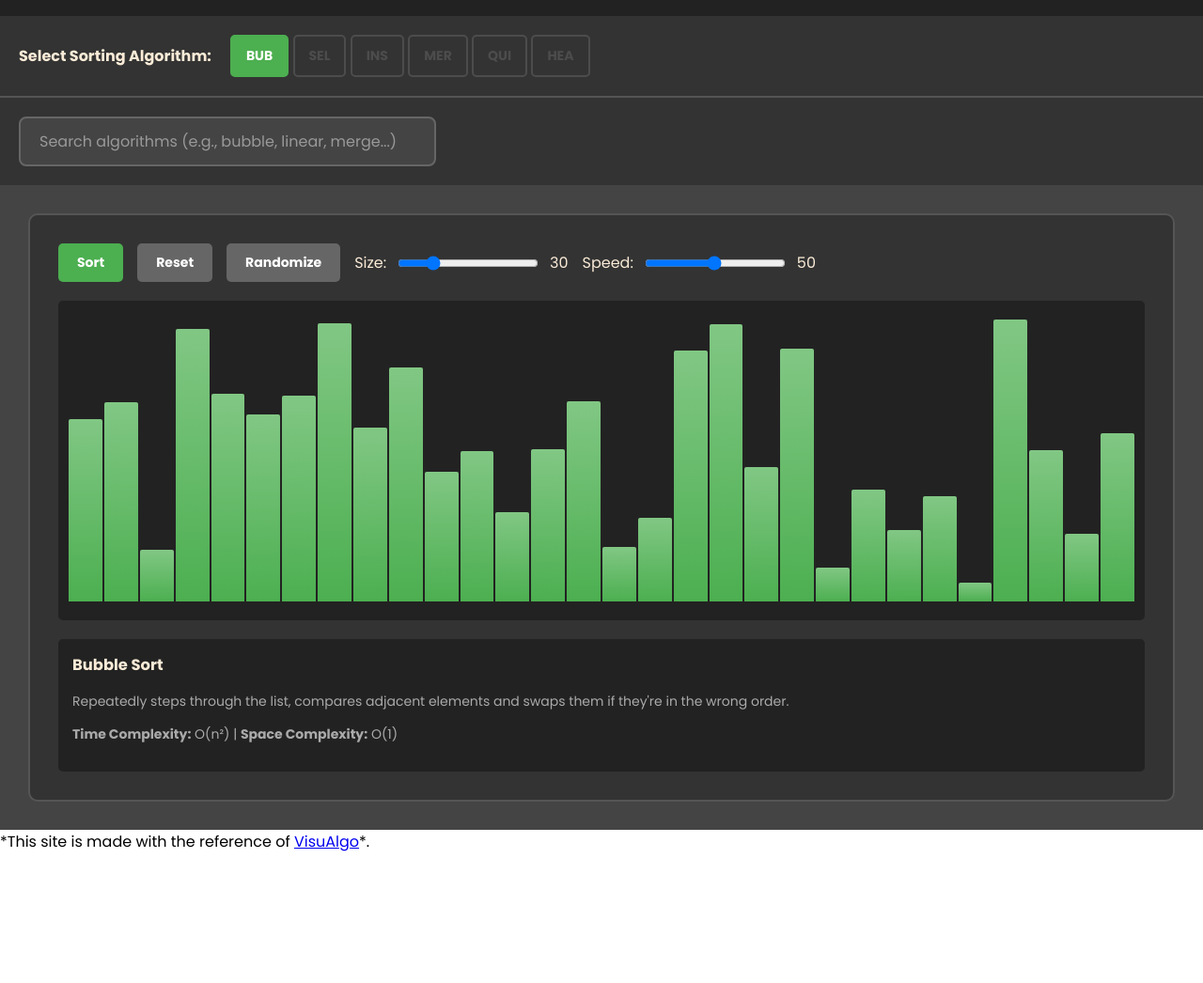
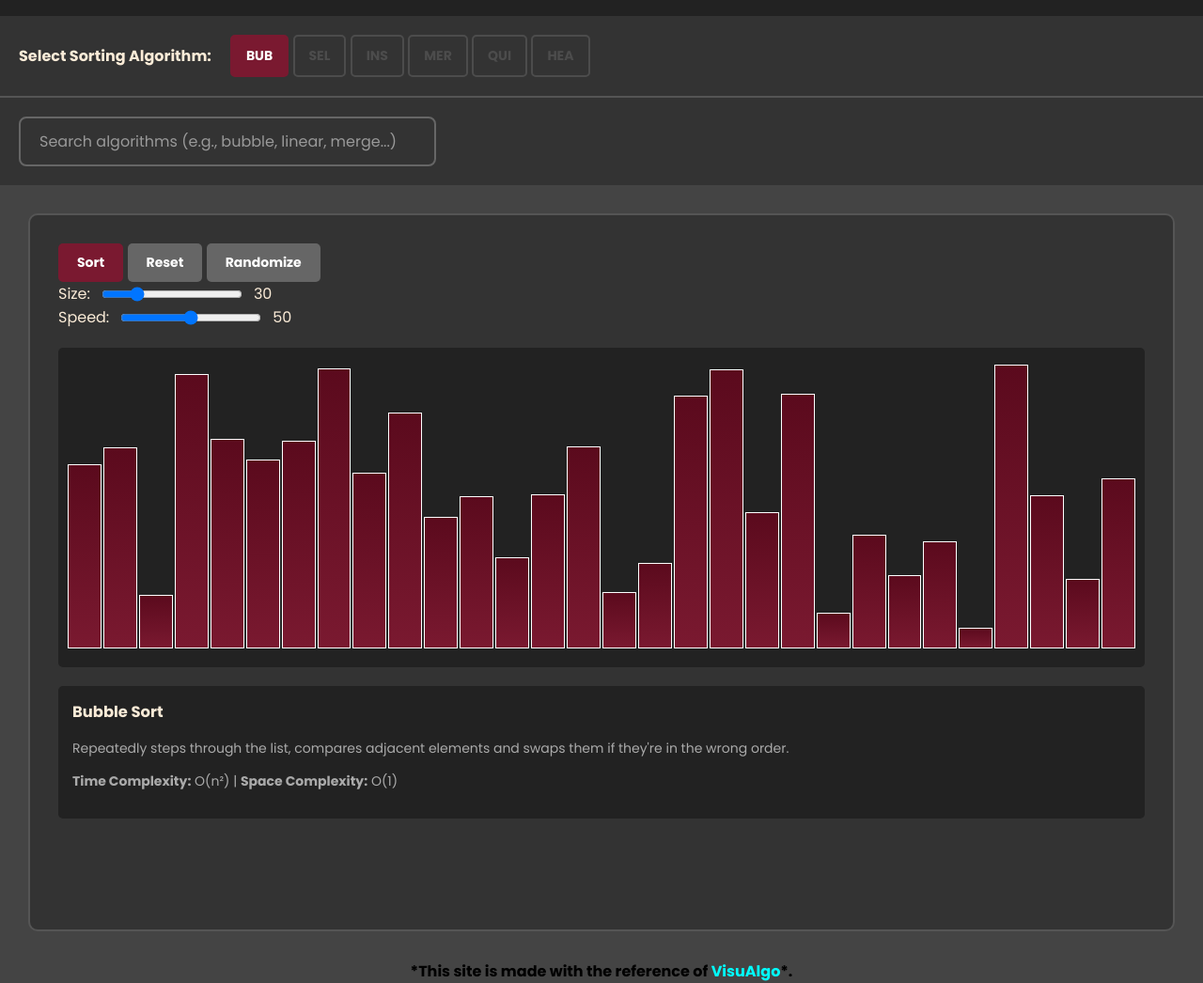
Before and after one commit to Mukhyansh/DSA_PBL, a plain HTML site: page index.html in a window 1280 px wide. Shown: the part 132-1178 px from the top of the page at 94% size. Before the commit the page ends 1040 px from the top, so only its background shows below. Drawn offline with Linux system fonts and the light colour scheme.

Commit message:
Update style.css

```diff
--- a/style.css
+++ b/style.css
@@ -23,7 +23,7 @@ body {
             font-size: larger;
         }
 
-        #f1 {
+        #f1{
             display: flex;
             align-items: center;
             gap: 15px;
@@ -70,6 +70,19 @@ body {
             justify-content: center;
         }
 
+        #lastdiv{
+            background-color: #444444;
+            justify-content: center;
+            align-items: center;
+            text-align: center;
+            font-weight: bolder;
+        }
+
+        #lastlink{
+            color: cyan;
+            text-decoration: none;
+        }
+
         .mode-btn {
             padding: 15px 40px;
             background-color: #555;
@@ -95,12 +108,11 @@ body {
         }
 
         .mode-btn.active {
-            background-color: #4CAF50;
-            border-color: #4CAF50;
+            background-color: #7a1930;
+            border-color: #7a1930;
             color: white;
         }
 
-        /* Algorithm Selection Buttons - VisuAlgo Style */
         #algorithmButtons {
             display: flex;
             gap: 10px;
@@ -119,7 +131,7 @@ body {
 
         .algo-btn {
             padding: 10px 15px;
-            background-color: #555;
+            background-color: #d11c1c;
             color: whitesmoke;
             border: 2px solid #666;
             border-radius: 5px;
@@ -136,19 +148,19 @@ body {
         }
 
         .algo-btn.active {
-            background-color: #4CAF50;
-            border-color: #4CAF50;
+            background-color: #7a1930;
+            border-color: #7a1930;
             color: white;
         }
 
         .algo-btn.disabled {
             background-color: #333;
             color: #666;
-            cursor: not-allowed;
             opacity: 0.5;
         }
 
         .algo-btn.disabled:hover {
+            cursor:disabled;
             background-color: #333;
             border-color: #666;
         }
@@ -166,37 +178,30 @@ body {
             font-size: 16px;
             border: 2px solid #666;
             border-radius: 8px;
-            background-color: #444;
+            background-color: #333;
             color: whitesmoke;
             font-family: 'Poppins', sans-serif;
         }
-
         #searchInput::placeholder {
             color: #999;
         }
-
-        /* Main Content */
         #content {
             padding: 30px;
             display: flex;
             flex-direction: column;
             gap: 25px;
         }
-
         #visualizationArea {
             background-color: #333;
             border: 2px solid #555;
             border-radius: 10px;
             padding: 30px;
-            min-height: 400px;
+            height: 700px;
         }
 
-        #controls {
-            display: flex;
-            gap: 15px;
-            flex-wrap: wrap;
-            margin-bottom: 20px;
-            align-items: center;
+        #controls{
+            gap:20px;
+            margin-bottom:20px;
         }
 
         .btn {
@@ -211,12 +216,12 @@ body {
         }
 
         .btn-primary {
-            background-color: #4CAF50;
+            background-color: #7a1930;
             color: white;
         }
 
         .btn-primary:hover:not(:disabled) {
-            background-color: #45a049;
+            background-color: #7a1930;
         }
 
         .btn-secondary {
@@ -226,11 +231,11 @@ body {
 
         .btn-secondary:hover {
             background-color: #777;
+            color:pink;
         }
 
         .btn:disabled {
             opacity: 0.5;
-            cursor: not-allowed;
         }
 
         .control-group {
@@ -266,13 +271,12 @@ body {
         }
 
         .array-bar {
-            background: linear-gradient(to top, #4CAF50, #81C784);
+            background: linear-gradient(to top, #7a1930, #5b0a1d);
             transition: all 0.3s;
-            border-radius: 2px 2px 0 0;
+            border: 1px solid white;
             min-width: 4px;
             position: relative;
             display: flex;
-            align-items: flex-end;
             justify-content: center;
         }
 
@@ -285,7 +289,7 @@ body {
         }
 
         .array-bar.sorted {
-            background: linear-gradient(to top, #2196F3, #64B5F6);
+            background: linear-gradient(to top, #d7dfe5, #cbdae7);
         }
 
         .array-bar.found {
```
